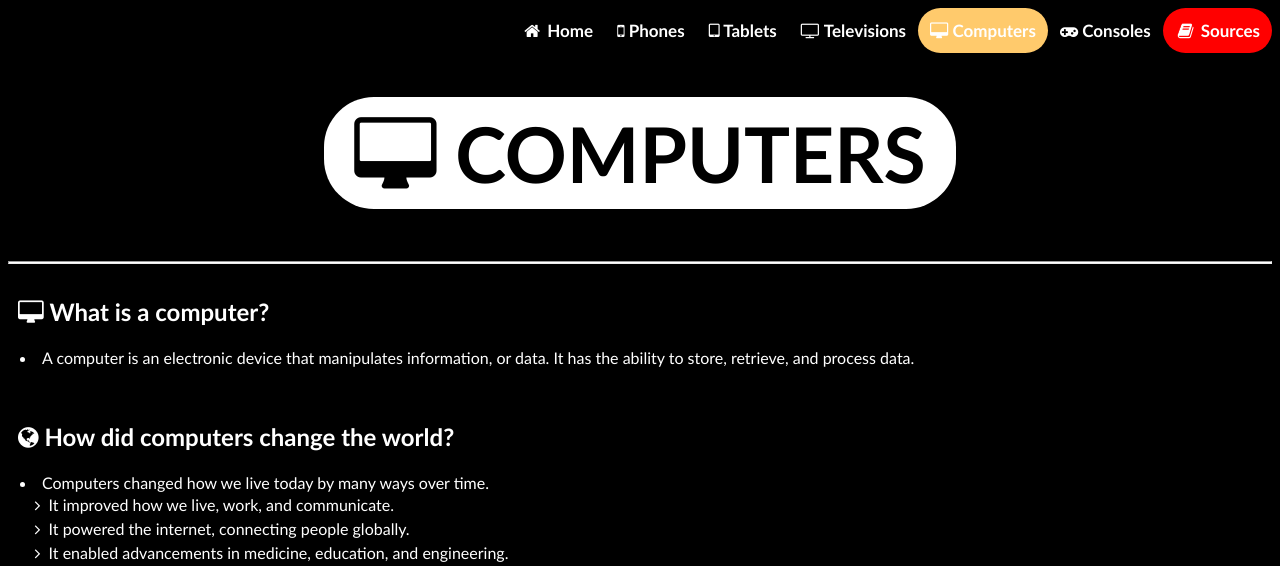
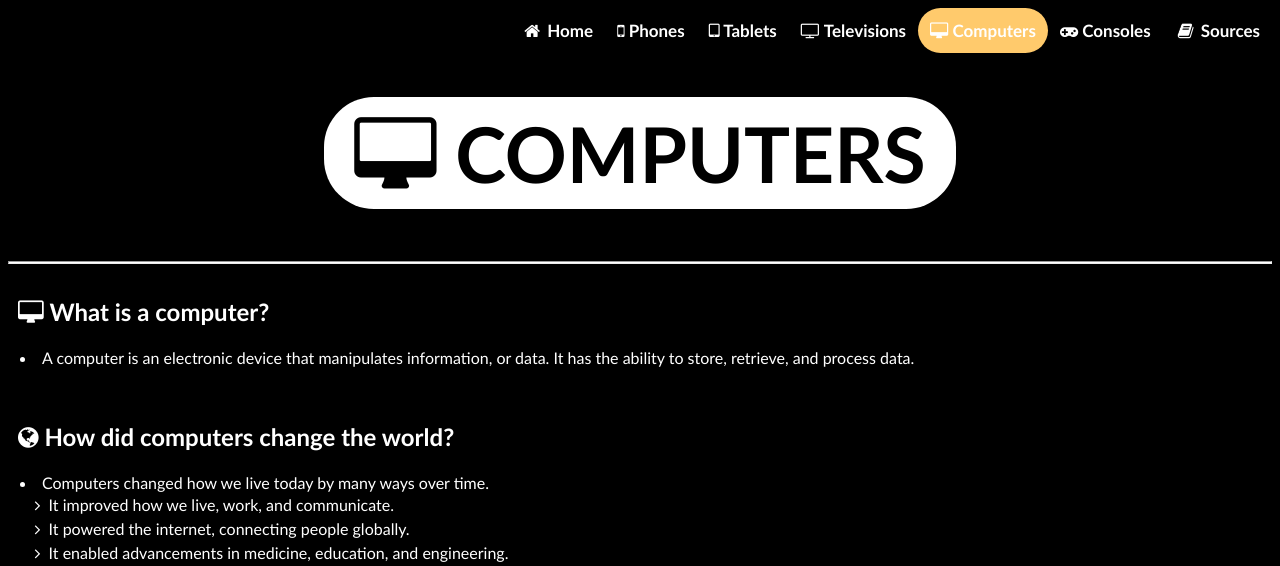
Before and after one commit to PaytonPlayz8604/Technology-Info-Website, a plain HTML site: page Pages/computers.html in a window 1280 px wide. Shown: the top 566 px of the page. Drawn offline with Linux system fonts and the light colour scheme.

Commit message:
Update computers.html

```diff
--- a/Pages/computers.html
+++ b/Pages/computers.html
@@ -10,7 +10,7 @@
 <body style="background-color:black;">
 
   <div class="navbar">
-    <a class="active2" href="sources.html"><i class="fa fa-fw fa-book"></i><b> Sources </b></a>
+    <a href="sources.html"><i class="fa fa-fw fa-book"></i><b> Sources </b></a>
     <a href="consoles.html"><i class="fa fa-gamepad"></i><b> Consoles </b></a>
     <a class="active" href="computers.html"><i class="fa fa-desktop"></i><b> Computers </b></a>
     <a href="televisions.html"><i class="fa fa-television"></i><b> Televisions </b></a>
```
